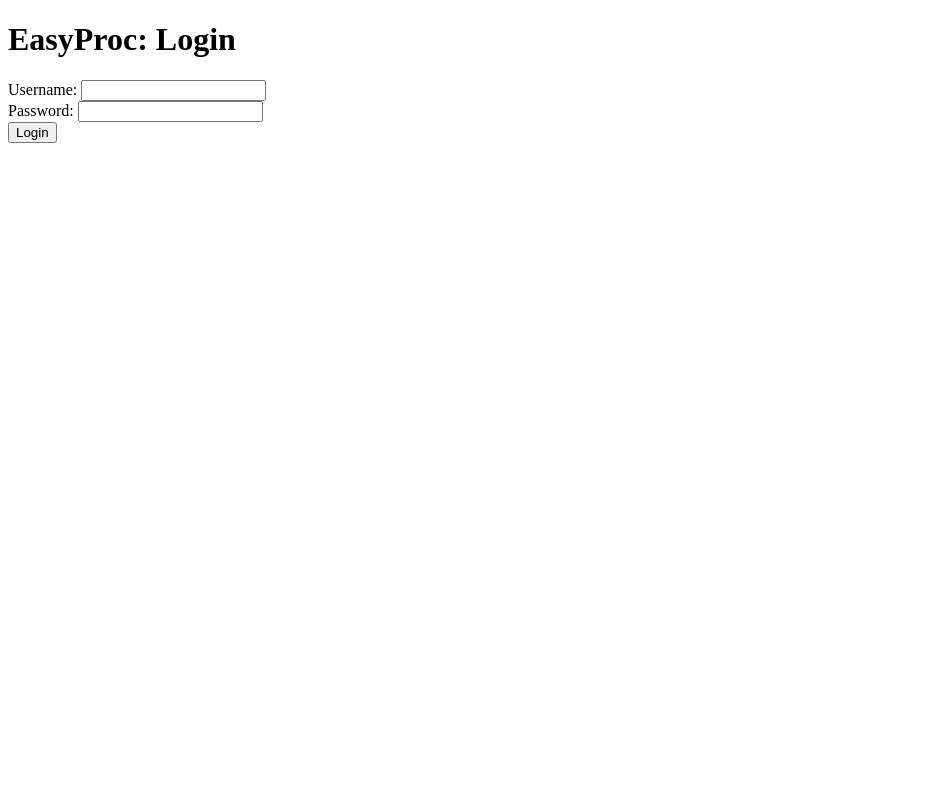
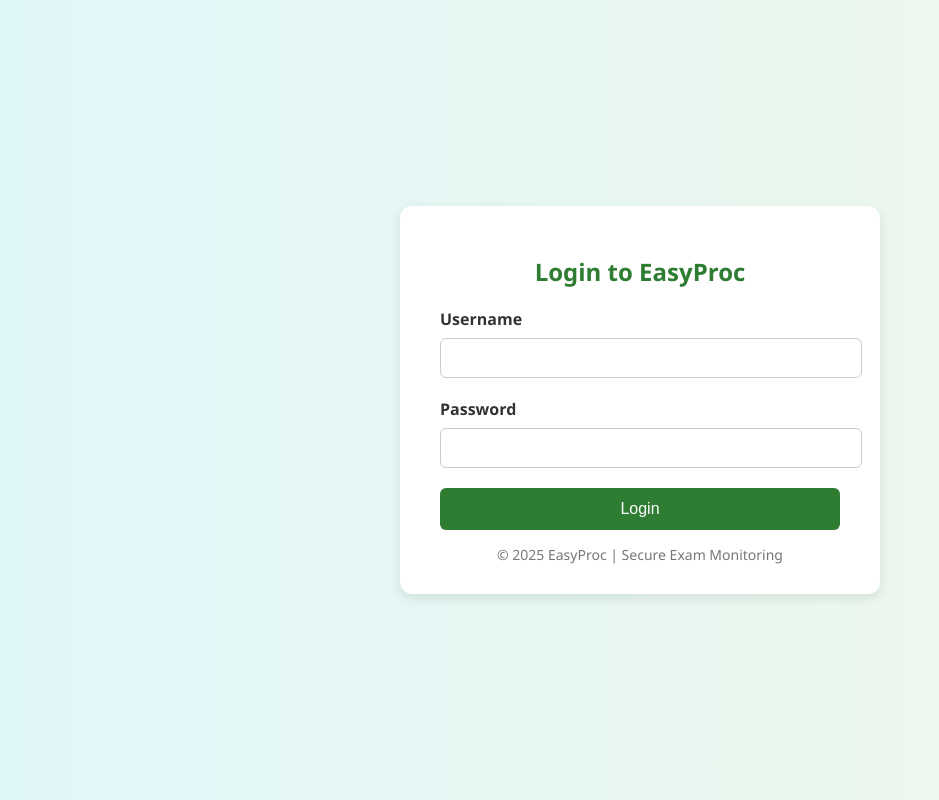
Before and after one commit to RishithaElevate/EasyProc, a Flask app: page /login in a window 1280 px wide. Shown: the whole page, without its empty margins (0-939 px from the left). Run offline with Flask 3, Linux system fonts and the light colour scheme.

Commit message:
Update login.html

```diff
--- a/templates/login.html
+++ b/templates/login.html
@@ -1,19 +1,90 @@
 <!DOCTYPE html>
-<html>
+<html lang="en">
 <head>
-    <title>EasyProc: Login</title>
+  <meta charset="UTF-8">
+  <title>EasyProc Login</title>
+  <style>
+    body {
+      font-family: 'Segoe UI', sans-serif;
+      background: linear-gradient(to right, #e0f7fa, #f1f8e9);
+      display: flex;
+      justify-content: center;
+      align-items: center;
+      height: 100vh;
+      margin: 0;
+    }
+
+    .login-container {
+      background-color: #ffffff;
+      padding: 30px 40px;
+      border-radius: 12px;
+      box-shadow: 0 4px 12px rgba(0, 0, 0, 0.1);
+      width: 100%;
+      max-width: 400px;
+    }
+
+    h2 {
+      text-align: center;
+      margin-bottom: 20px;
+      color: #2e7d32;
+    }
+
+    label {
+      display: block;
+      margin-bottom: 8px;
+      font-weight: 600;
+      color: #333;
+    }
+
+    input[type="text"],
+    input[type="password"] {
+      width: 100%;
+      padding: 10px;
+      margin-bottom: 20px;
+      border: 1px solid #ccc;
+      border-radius: 6px;
+      font-size: 16px;
+    }
+
+    button {
+      width: 100%;
+      padding: 12px;
+      background-color: #2e7d32;
+      color: white;
+      border: none;
+      border-radius: 6px;
+      font-size: 16px;
+      cursor: pointer;
+      transition: background-color 0.3s ease;
+    }
+
+    button:hover {
+      background-color: #1b5e20;
+    }
+
+    .footer {
+      text-align: center;
+      margin-top: 15px;
+      font-size: 14px;
+      color: #777;
+    }
+  </style>
 </head>
 <body>
-    <h1>EasyProc: Login</h1>
-    <form action="/login" method="post">
-        <label for="username">Username:</label>
-        <input type="text" id="username" name="username"><br>
+  <div class="login-container">
+    <h2>Login to EasyProc</h2>
+    <form method="POST">
+      <label for="username">Username</label>
+      <input type="text" id="username" name="username" required>
 
-        <label for="password">Password:</label>
-        <input type="password" id="password" name="password"><br>
+      <label for="password">Password</label>
+      <input type="password" id="password" name="password" required>
 
-
-        <input type="submit" value="Login">
+      <button type="submit">Login</button>
     </form>
+    <div class="footer">
+      © 2025 EasyProc | Secure Exam Monitoring
+    </div>
+  </div>
 </body>
 </html>
```
